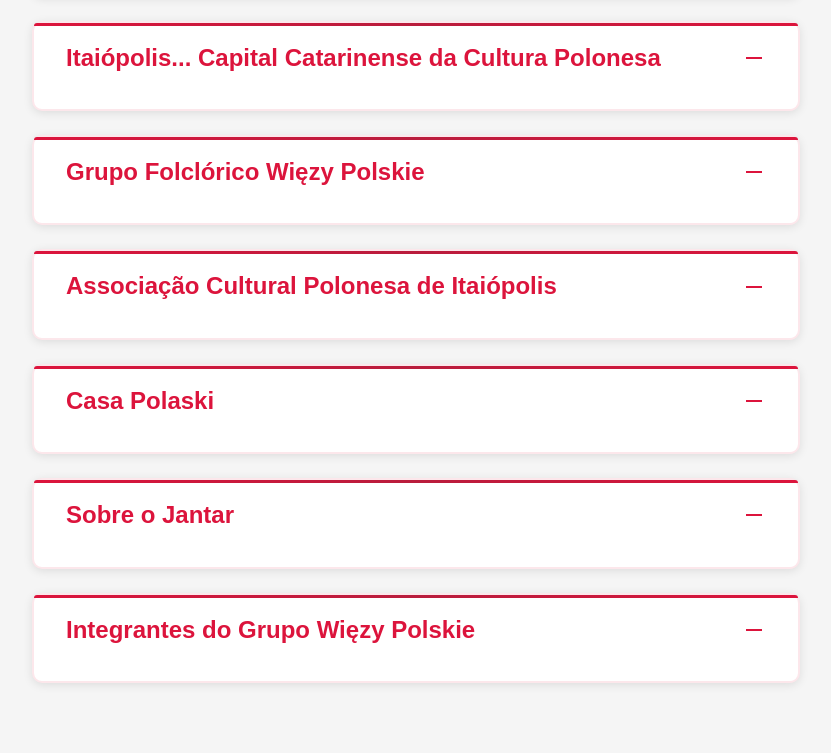
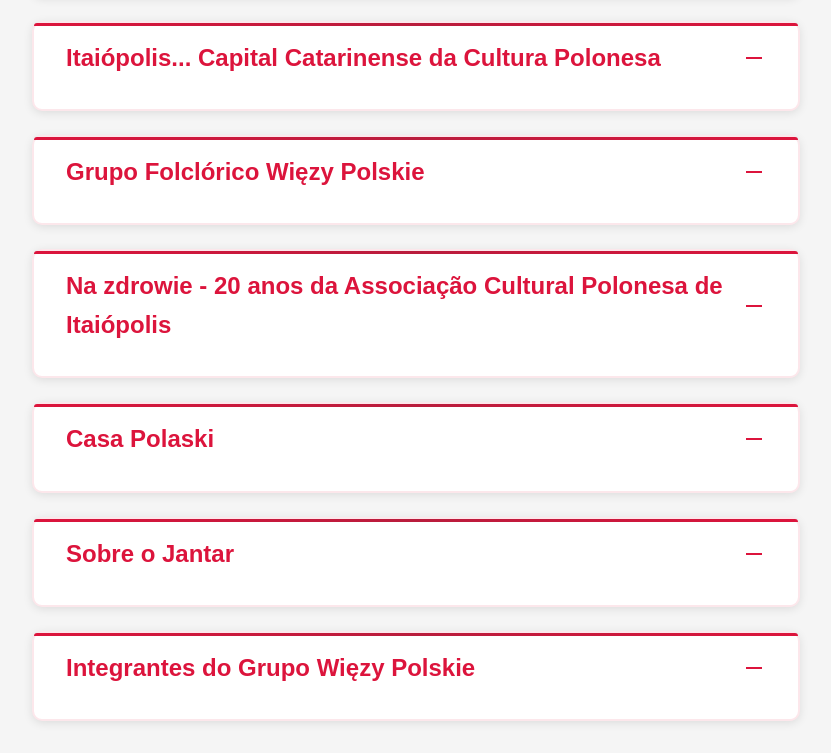
Before and after one commit to noitePolonesa/XVIIINOITEPOLONESA, a plain HTML site: page index.html in a window 1280 px wide. Shown: the part 2863-3616 px from the top of the page, without its empty margins (224-1055 px from the left). Before the commit the page ends 3578 px from the top, so only its background shows below. Drawn offline with Linux system fonts and the light colour scheme.

Commit message:
Associação Cultural Polonesa

```diff
--- a/data.js
+++ b/data.js
@@ -44,8 +44,24 @@ const eventData = {
         content: "foi fundado em 24 de agosto de 2004, e neste ano completará 21 anos de história. O grupo é administrado pela Associação Cultural Polonesa de Itaiópolis, e hoje, o conta com cerca de 50 dançarinos, distribuídos entre os grupos adulto, juvenil e infantil. \n\nA origem do grupo remonta à iniciativa da Paróquia Santo Estanislau, localizada no Bairro Alto Paraguaçu, em Itaiópolis, juntamente com alguns moradores da comunidade, onde incentivaram os jovens a formarem o Grupo Folclórico Polonês Więzy Polskie — nome que significa 'Laços Poloneses'. Essa denominação foi criada como uma homenagem aos descendentes de poloneses, em reconhecimento ao Bairro Alto Paraguaçu, hoje Núcleo Histórico Alto Paraguaçu. \n\nHoje, o grupo tem como principal objetivo divulgar o folclore da cultura polonesa e promover o município de Itaiópolis, reconhecido por Lei como a Capital Catarinense da Cultura Polonesa. Além disso, busca divulgar o Núcleo Histórico, tambado como Patrimônio Nacional."
     },
     associacao: {
-        title: "Associação Cultural Polonesa de Itaiópolis",
-        content: "A associação Cultural polonesa de Itaiópolis tem como principal objetivo divulgar e manter viva a cultura polonesa. \n\nEntre suas atividades se destacam o Grupo Folclórico Polonês Więzy Polskie, trabalhos artesanais, aulas de idioma polonês, exposições de artes, jantares típicos, Bodega Polaski, Café moo Colonial e Hostel da Casa Polaski. \n\nA fundação ocorreu em 14 de julho de 2005 e desde então trabalha em prol da conservação e promoção da cultura polonesa."
+        title: "Na zdrowie - 20 anos da Associação Cultural Polonesa de Itaiópolis",
+        content: "A Associação Cultural Polonesa de Itaiópolis é uma entidade de direito privado, fundada em 14 de julho de 2005, com sede na Rua Padre João Kominek, nº 120, bairro Alto Paraguaçu, Itaiópolis/SC. Está registrada sob o CNPJ nº 07.661.335/0001-08 e tem como objetivo principal promover a cultura polonesa, além de preservar e conservar o patrimônio histórico e artístico da comunidade polonesa no município.\n\nNeste ano, completou seus 20 anos de atuação, conheça algumas das ações já realizadas:\n\n",
+        achievements: [
+        "Administração do Grupo Folclórico Polonês Więzy Polskie",
+        "Administração da Casa Polaski (aberta para visitação aos sábados e domingos - 13:30/17:00)",
+        "Aulas de Polonês através da ORPEG",
+        "Bodega Polaski",
+        "Café Colonial",
+        "Colônia de Férias Górale",
+        "Lançamento do Livro: Itaiópolis, 100 anos",
+        "Lançamento do Livro: Tradicionais Contos Poloneses e Brasileiros",
+        "Teatro Natalino - Górale",
+        "Recepção e imersão na cultura polonesa de turistas",
+        "Oficinas culturais de artesanato polonês e culinária",
+        "Caminhadas ecológicas",
+        "Exposições",
+        "18 edições da Noite Polonesa"
+    ]
     },
     casa: {
         title: "Casa Polaski",
--- a/populate-content.js
+++ b/populate-content.js
@@ -19,7 +19,7 @@ class ContentManager {
         this.populateMenuSection('cardapioDeBebidas', window.eventData.cardapioDeBebidas);
         this.populateSection('cidade', window.eventData.cidade);
         this.populateSectionWithClass('grupo', window.eventData.grupo, 'preserve-breaks');
-        this.populateSectionWithClass('associacao', window.eventData.associacao, 'preserve-breaks');
+        this.populateSectionWithAchievements('associacao', window.eventData.associacao, 'preserve-breaks');
         this.populateSectionWithClass('casa', window.eventData.casa, 'preserve-breaks');
         this.populateListSection('programacao', window.eventData.programacao);
         this.populateSection('sobre-jantar', window.eventData.sobreJantar);
@@ -86,7 +86,7 @@ class ContentManager {
     const content = section.querySelector('p');
     if (content && typeof data.content === 'string') {
         content.textContent = data.content;
-        content.classList.add('preserve-breaks'); // Adiciona sempre a classe
+        content.classList.add('preserve-breaks');
     }
 }
 
@@ -119,6 +119,34 @@ class ContentManager {
             });
         }
     }
+
+    populateSectionWithAchievements(sectionId, data, cssClass) {
+    const section = document.getElementById(sectionId);
+    if (!section || !data) return;
+
+    const title = section.querySelector('h2');
+    if (title) title.textContent = data.title;
+
+    const content = section.querySelector('p');
+    if (content && typeof data.content === 'string') {
+        content.textContent = data.content;
+        content.classList.add(cssClass);
+    }
+    const existingList = section.querySelector('ul');
+    if (existingList) existingList.remove();
+    if (data.achievements && Array.isArray(data.achievements)) {
+        const achievementsList = document.createElement('ul');
+        achievementsList.className = 'achievements-list';
+
+        data.achievements.forEach(achievement => {
+            const li = document.createElement('li');
+            li.textContent = achievement;
+            achievementsList.appendChild(li);
+        });
+
+        section.appendChild(achievementsList);
+    }
+}
 }
 
 new ContentManager();
```
Also changed, not shown: index.html (line endings or trailing spaces).
